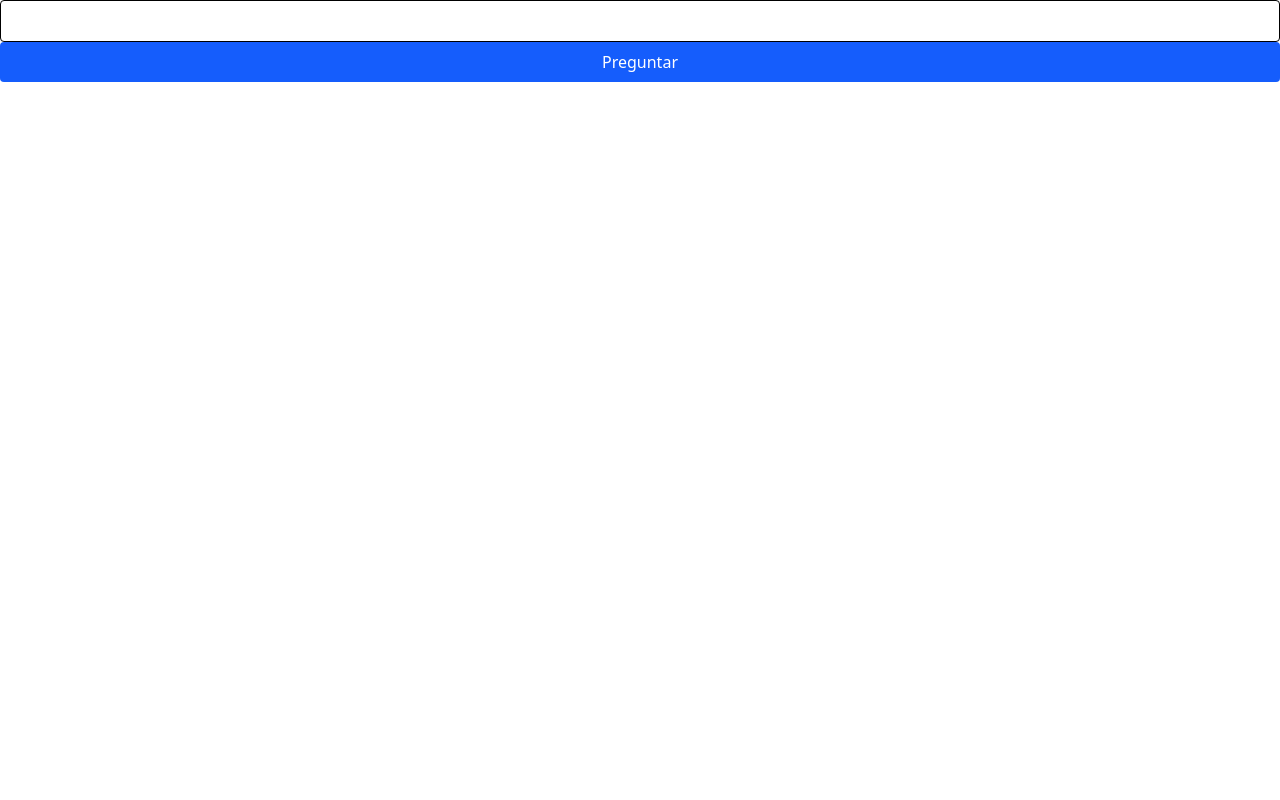
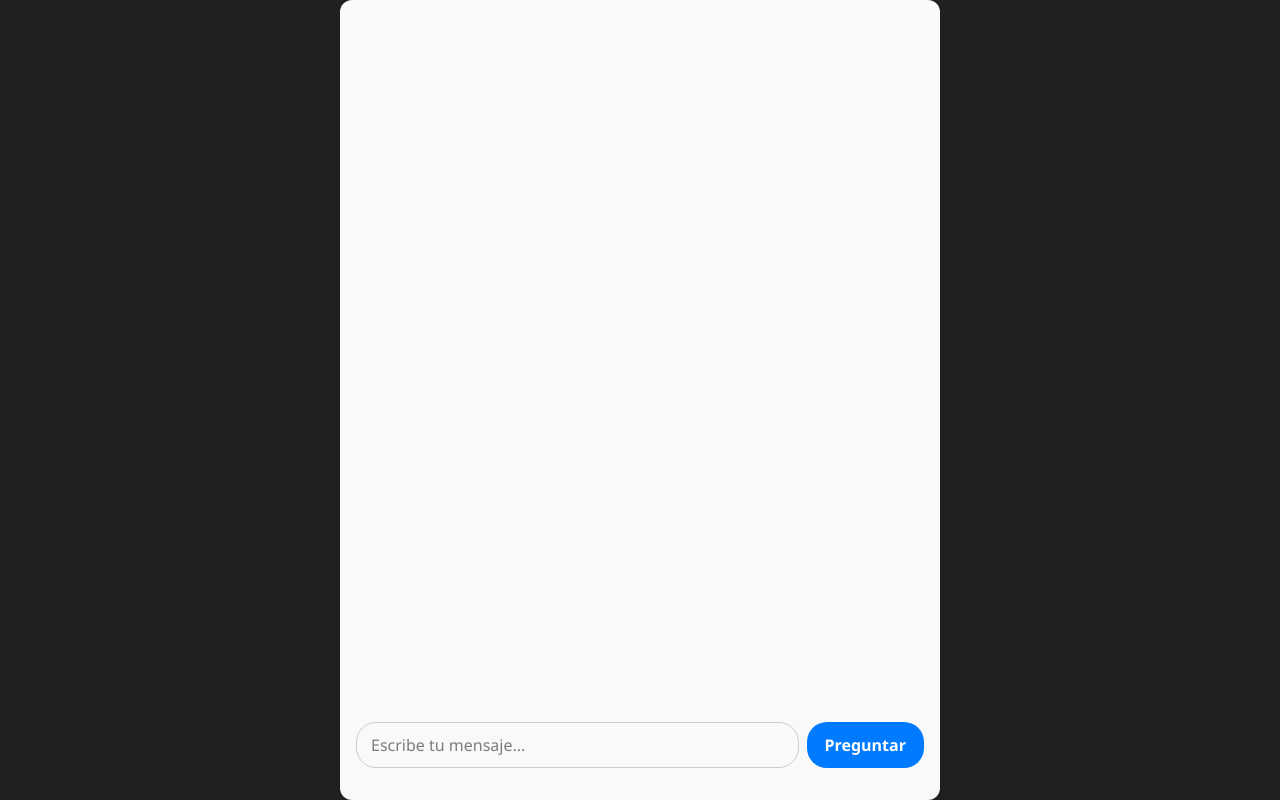
Before and after one commit to aleportillo/web-d-react-avanzado, a React (Vite) app: page / in a window 1280 px wide. Built offline with nearby package versions, Linux system fonts and the light colour scheme.

Commit message:
style: feat add chat styles

```diff
--- /dev/null
+++ b/src/ChatBot.css
@@ -0,0 +1,81 @@
+body {
+  background-color: #212121;
+}
+
+.chat-container {
+  display: flex;
+  flex-direction: column;
+  justify-content: flex-end;
+  max-width: 600px;
+  min-height: 100vh;
+  margin: 0 auto;
+  padding: 16px;
+  background-color: #f9f9f9;
+  border-radius: 12px;
+  box-shadow: 0 4px 10px rgba(0, 0, 0, 0.1);
+  font-family: 'Segoe UI', sans-serif;
+}
+
+form {
+  display: flex;
+  gap: 8px;
+  margin-bottom: 16px;
+  margin-top: 16px;
+}
+
+input[type='text'] {
+  flex: 1;
+  padding: 10px 14px;
+  border-radius: 20px;
+  border: 1px solid #ccc;
+  outline: none;
+}
+
+button {
+  padding: 10px 18px;
+  border: none;
+  border-radius: 20px;
+  background-color: #007bff;
+  color: white;
+  font-weight: bold;
+  cursor: pointer;
+  transition: background-color 0.3s ease;
+}
+
+button:hover {
+  background-color: #0056b3;
+}
+
+.chat-messages {
+  display: flex;
+  flex-direction: column;
+  gap: 10px;
+  max-height: 600px;
+  overflow-y: auto;
+}
+
+.message {
+  max-width: 80%;
+  padding: 10px 14px;
+  border-radius: 16px;
+  font-size: 0.95rem;
+  line-height: 1.4;
+}
+
+.message.bot {
+  align-self: flex-start;
+  background-color: #e1f0ff;
+  border-top-left-radius: 0;
+}
+
+.message.user {
+  align-self: flex-end;
+  background-color: #dcf8c6;
+  border-top-right-radius: 0;
+}
+
+.loading {
+  font-style: italic;
+  color: #555;
+  text-align: center;
+}
--- a/src/components/ChatBot.tsx
+++ b/src/components/ChatBot.tsx
@@ -4,6 +4,7 @@
 import { useContext } from 'react'
 import { ChatContext } from '../context/ChatContext'
 import { useOllama } from '../hooks/useOllama'
+import '../ChatBot.css'
 
 const schema = yup.object({
   userInput: yup
@@ -13,13 +14,14 @@
 })
 
 export const ChatBot = () => {
-  const { register, handleSubmit, formState: { errors } } = useForm({ resolver: yupResolver(schema) })
+  const { register, handleSubmit, reset, formState: { errors } } = useForm({ resolver: yupResolver(schema) })
 
   const { state, dispatch } = useContext(ChatContext)
 
   const { sendMessage } = useOllama()
 
   const handlePregunta = async (data:{ userInput: string }) => {
+    reset({ userInput: '' })
     dispatch({ type: 'ADD_MESSAGE', payload: { from: 'user', text: data.userInput } })
     dispatch({ type: 'SET_LOADING', payload: true })
 
@@ -35,28 +37,28 @@
 
   return (
     <>
-      <form onSubmit={handleSubmit(handlePregunta)}>
-        <input
-          type='text' {...register('userInput')}
-          className='w-full px-4 py-2 border rounded focus:outline-none focus:ring-2 focus:ring-blue-400'
-        />
+      <div className='chat-container'>
+        <div className='chat-messages'>
+          {state.messages.map((msg, index) => (
+            <div
+              key={index}
+              className={`message ${msg.from === 'user' ? 'user' : 'bot'}`}
+            >
+              {msg.text}
+            </div>
+          ))}
+          {state.loading && <p className='loading'>Generando respuesta ✨</p>}
+        </div>
+        <form onSubmit={handleSubmit(handlePregunta)}>
+          <input
+            type='text'
+            {...register('userInput')}
+            placeholder='Escribe tu mensaje...'
+          />
+          <button type='submit'>Preguntar</button>
+        </form>
         {errors.userInput && <p>{errors.userInput.message}</p>}
-        <button className='w-full py-2 rounded transition cursor-pointer bg-blue-600 text-white hover:bg-blue-700'> Preguntar </button>
-      </form>
-      <div>
-        {state.messages.map((msg: { from: string, text: string }, index: number) => {
-          return (
-            <p key={index}>
-              <b>
-                {msg.from === 'user' ? 'Tú' : 'Bot'}:
-              </b>
-              {msg.text}
-            </p>
-          )
-        })}
-        {state.loading && <p>Generando respuesta...</p>}
       </div>
-
     </>
   )
 }
```
